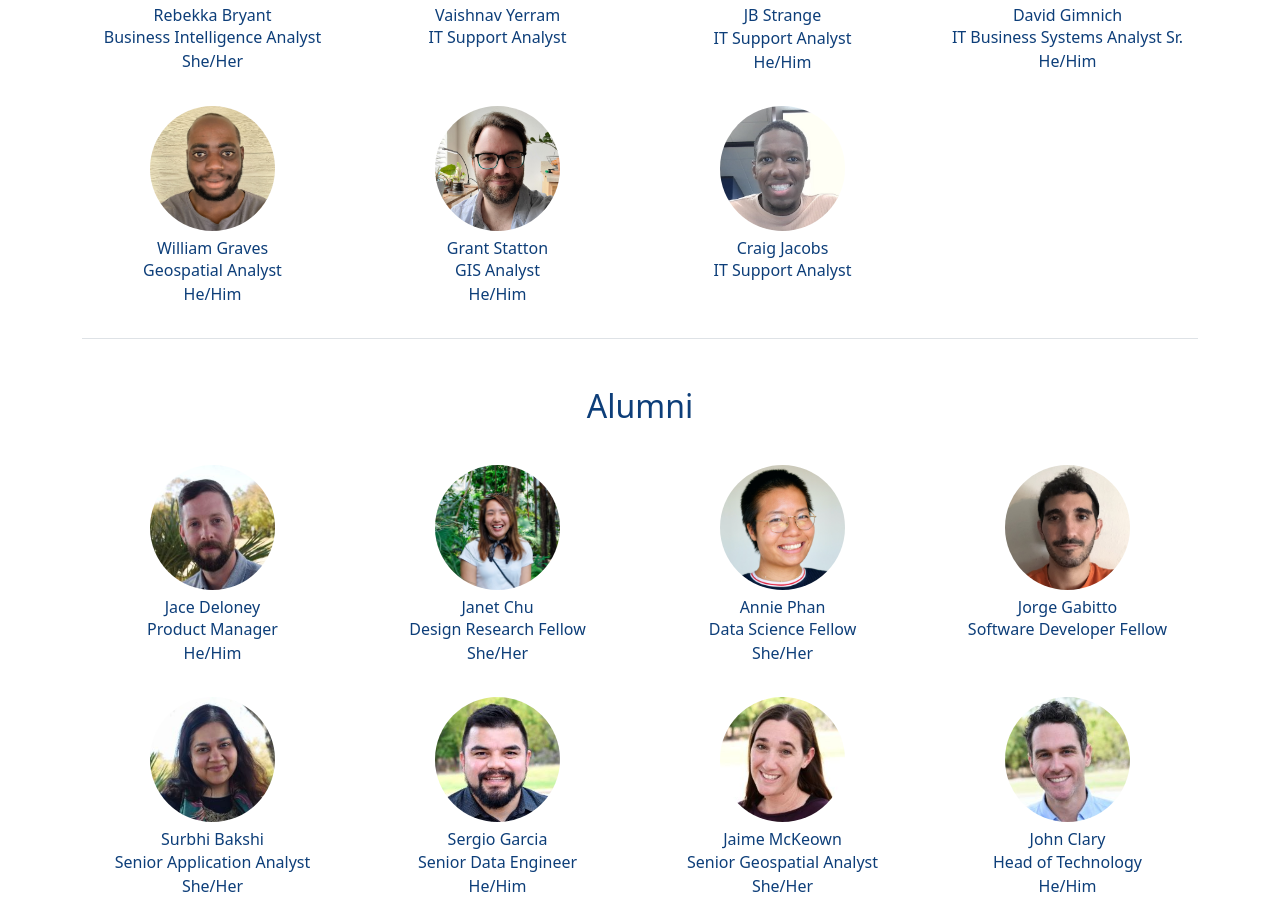
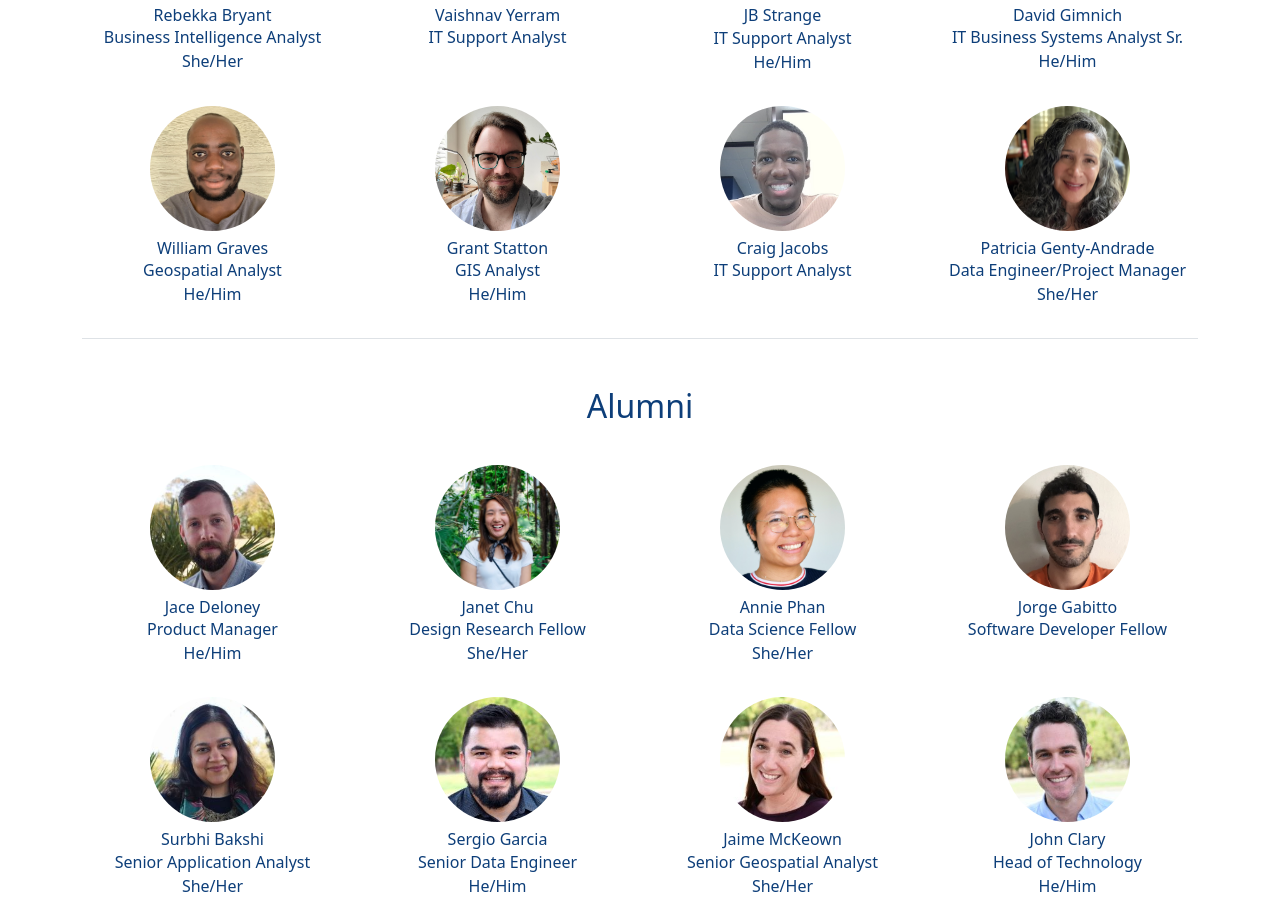
Before and after one commit to cityofaustin/atd-product, a Next.js app: page /about in a window 1280 px wide. Shown: the part 2657-3560 px from the top of the page. Built offline with nearby package versions, Linux system fonts and the light colour scheme; no server answers.

Commit message:
add patricia

```diff
--- a/pages/about/index.js
+++ b/pages/about/index.js
@@ -198,6 +198,12 @@ const TEAM_MEMBERS = [
     title: "IT Support Analyst",
     pronouns: null,
     src: "assets/headshots/craig_jacobs.jpeg",
+  },
+  {
+    name: "Patricia Genty-Andrade",
+    title: "Data Engineer/Project Manager",
+    pronouns: "She/Her",
+    src: "assets/headshots/patricia_gentyandrade.jpg",
   },
 ];
 
```
Also changed, not shown: public/assets/headshots/patricia_gentyandrade.jpg (added).
